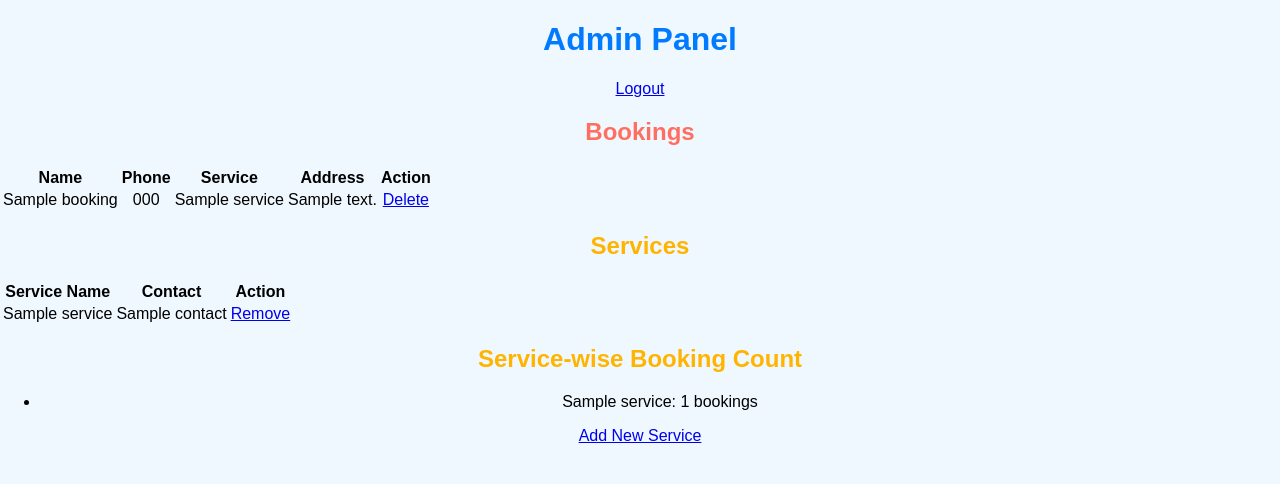
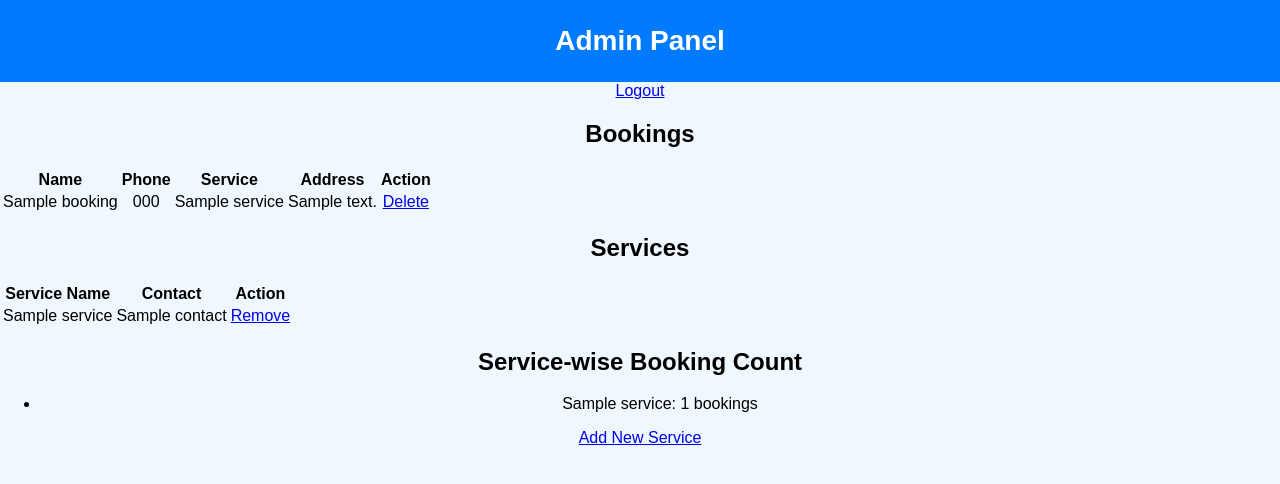
Before and after one commit to RizwanMansori/LocalServicesApp, a Flask app: template templates/admin.html in a window 1280 px wide. Shown: the top 484 px of the page. Run offline with Flask 3, Linux system fonts and the light colour scheme; the template is opened without the code that fills it: most values are stand-ins (such as "Sample title", 1, 10 or a date in 2020).

Commit message:
Update admin.html

```diff
--- a/templates/admin.html
+++ b/templates/admin.html
@@ -7,11 +7,11 @@
 </head>
 <body>
 
-<h1 style="color:#007BFF;">Admin Panel</h1>
+<header>Admin Panel</header>
 <a href="/logout" class="logout-btn">Logout</a>
 
-<h2 style="color:#FF6F61;">Bookings</h2>
-<table class="bookings-table">
+<h2>Bookings</h2>
+<table class="admin-table">
 <tr>
 <th>Name</th>
 <th>Phone</th>
@@ -30,8 +30,8 @@
 {% endfor %}
 </table>
 
-<h2 style="color:#FFB400;">Services</h2>
-<table class="services-table">
+<h2>Services</h2>
+<table class="admin-table">
 <tr>
 <th>Service Name</th>
 <th>Contact</th>
@@ -46,7 +46,7 @@
 {% endfor %}
 </table>
 
-<h2 style="color:#FFB400;">Service-wise Booking Count</h2>
+<h2>Service-wise Booking Count</h2>
 <ul>
 {% for service, count in service_count.items() %}
 <li>{{ service }}: {{ count }} bookings</li>
```
Lines whose indentation alone changed are shown as unchanged.
